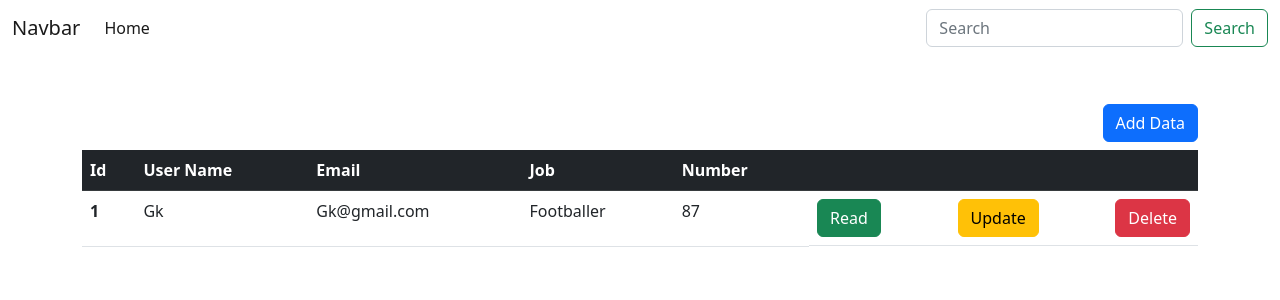
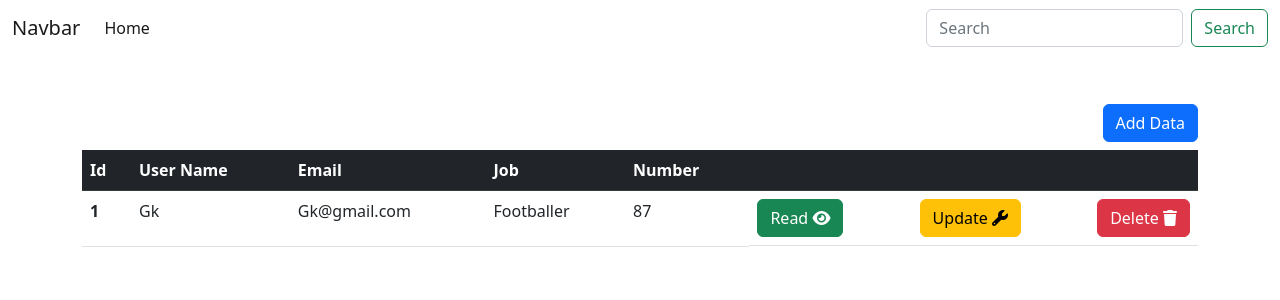
Before and after one commit to 404Bappy/Crud-Application, a React (Create React App) app in the folder client/: page / in a window 1280 px wide. Shown: the top 300 px of the page. Built offline with nearby package versions, Linux system fonts and the light colour scheme.

Commit message:
Initial commit

```diff
--- a/client/public/index.html
+++ b/client/public/index.html
@@ -1,15 +1,17 @@
 <!DOCTYPE html>
 <html lang="en">
+
 <head>
   <meta charset="utf-8" />
   <link rel="icon" href="%PUBLIC_URL%/favicon.ico" />
   <meta name="viewport" content="width=device-width, initial-scale=1" />
   <meta name="theme-color" content="#000000" />
-    <meta
-      name="description"
-      content="Web site created using create-react-app"
-    />
+  <meta name="description" content="Web site created using create-react-app" />
   <link rel="apple-touch-icon" href="%PUBLIC_URL%/logo192.png" />
+
+  <link rel="stylesheet" href="https://cdnjs.cloudflare.com/ajax/libs/font-awesome/6.2.1/css/all.min.css"
+    integrity="sha512-MV7K8+y+gLIBoVD59lQIYicR65iaqukzvf/nwasF0nqhPay5w/9lJmVM2hMDcnK1OnMGCdVK+iQrJ7lzPJQd1w=="
+    crossorigin="anonymous" referrerpolicy="no-referrer" />
   <!--
       manifest.json provides metadata used when your web app is installed on a
       user's mobile device or desktop. See https://developers.google.com/web/fundamentals/web-app-manifest/
@@ -26,6 +28,7 @@
     -->
   <title>React App</title>
 </head>
+
 <body>
   <noscript>You need to enable JavaScript to run this app.</noscript>
   <div id="root"></div>
@@ -40,4 +43,5 @@
       To create a production bundle, use `npm run build` or `yarn build`.
     -->
 </body>
+
 </html>
--- a/client/src/components/Home.js
+++ b/client/src/components/Home.js
@@ -31,9 +31,9 @@ const Home = () => {
                             <td>87</td>
 
                             <td className='d-flex justify-content-between'>
-                                <button className='btn btn-success'>Read</button>
-                                <button className='btn btn-warning'>Update</button>
-                                <button className='btn btn-danger'>Delete</button>
+                                <button className='btn btn-success'>Read <i class="fa-solid fa-eye"></i></button>
+                                <button className='btn btn-warning'>Update <i class="fa-solid fa-wrench"></i></button>
+                                <button className='btn btn-danger'>Delete <i class="fa-solid fa-trash"></i></button>
                             </td>
                         </tr>
 
```
Lines whose indentation alone changed are shown as unchanged.
